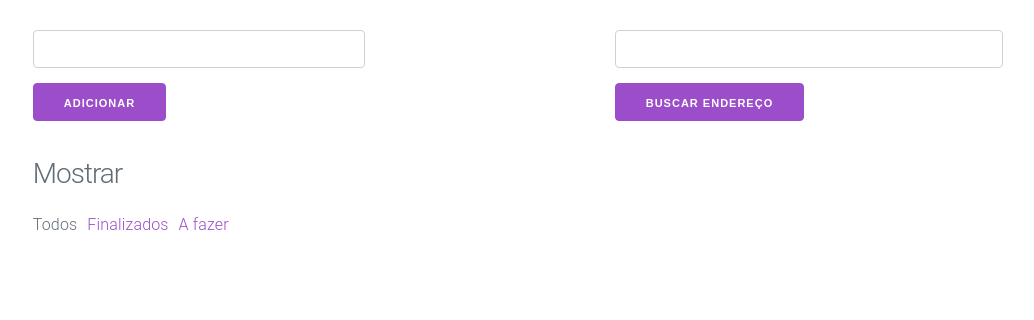
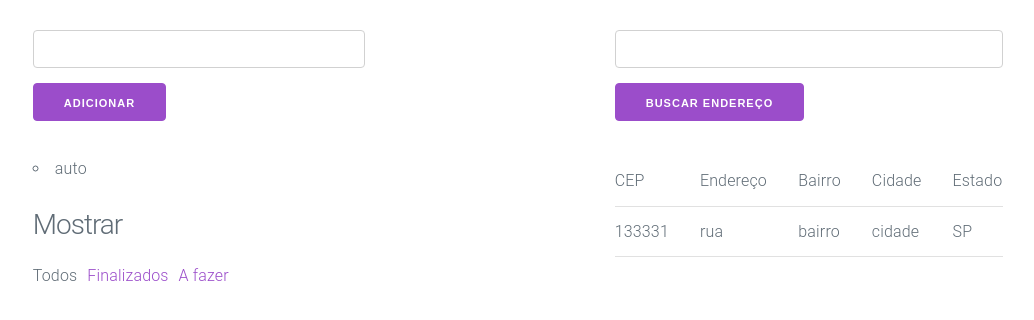
Before and after one commit to gabrielgraciani/react-ninja, a React (Create React App) app in the folder 4-redux/07-todo-list-get-cep/: page / in a window 1280 px wide. Shown: the top 320 px of the page, without its empty margins (122-1156 px from the left). Built offline with nearby package versions, Linux system fonts and the light colour scheme.

Commit message:
Aula 268 - app todo list get cep - initialState da aplicação

```diff
--- a/4-redux/07-todo-list-get-cep/src/index.js
+++ b/4-redux/07-todo-list-get-cep/src/index.js
@@ -7,7 +7,24 @@ import App from './App';
 import * as serviceWorker from './serviceWorker';
 import reducer from './redux-flow/reducers'
 
-const store = createStore(reducer);
+const initialState = {
+	todos: [{
+		text: 'auto',
+		id: '123',
+		completed: false
+	}],
+
+	address: {
+		address: 'rua',
+		city: 'cidade',
+		code: '133331',
+		district: 'bairro',
+		state: 'SP',
+		status: 200
+	}
+};
+
+const store = createStore(reducer, initialState);
 
 ReactDOM.render(
 	<Provider store={store}>
```
